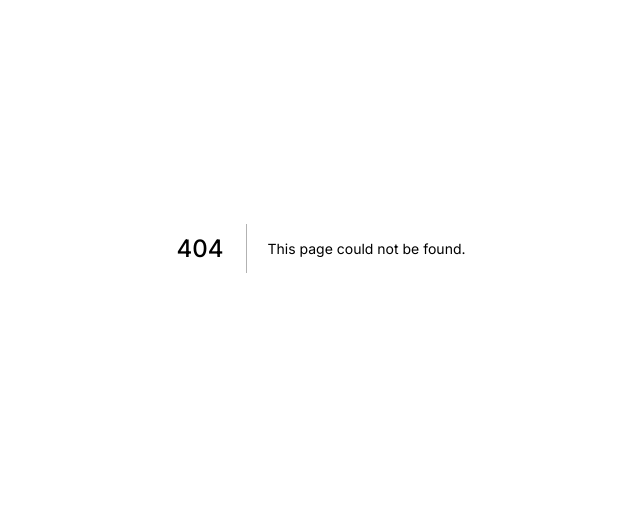
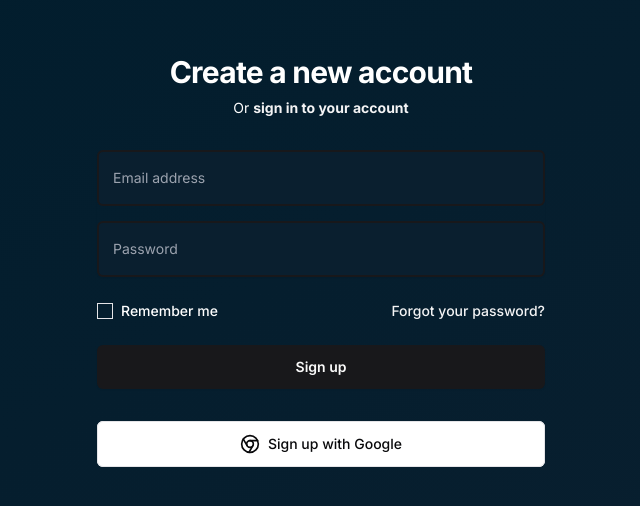
Before and after one commit to JacTBB/Code-Overflow-Hackathon-2024, a Next.js app: page /signup in a window 1280 px wide. Before the commit this address had no page. Shown: the part 152-658 px from the top of the page, without its empty margins (319-959 px from the left). Built offline with nearby package versions, Linux system fonts and the light colour scheme.

Commit message:
Sign up and login pages

```diff
--- /dev/null
+++ b/src/app/not-found.js
@@ -0,0 +1,14 @@
+import Link from "next/link";
+
+export default function Custom404() {
+  return (
+    <div className="flex min-h-[100dvh] flex-col items-center justify-center bg-gradient-to-br from-[#001D2D] to-[#0A1F2F] px-4 py-12 sm:px-6 lg:px-8">
+      <div className="w-full max-w-md space-y-8">
+        <h2 className="text-center text-3xl font-bold tracking-tight text-white">404: Page Not Found</h2>
+        <div className="text-md text-center text-white">
+          Click here to <Link href={"/"} className="font-extrabold">Go back to the homepage</Link>
+        </div>
+      </div>
+    </div>
+  )
+}
--- a/src/app/page.js
+++ b/src/app/page.js
@@ -1,10 +1,12 @@
 import Image from "next/image";
-import LoginComponent from "@/components/component";
-
+import LoginComponent from "@/components/login_comp";
 
 export default function Home() {
   return (
-        <LoginComponent></LoginComponent>
+    <LoginComponent />
+  );
+}
+
 // <main className="flex min-h-screen flex-col items-center justify-between p-24">
 // </main>
 //   <div className="z-10 max-w-5xl w-full items-center justify-between font-mono text-sm lg:flex">
@@ -112,5 +114,3 @@ export default function Home() {
           Instantly deploy your Next.js site to a shareable URL with Vercel.
         </p>
       </a> */
-  );
-}
--- /dev/null
+++ b/src/app/signup/page.js
@@ -0,0 +1,8 @@
+import SignUpComponent from "@/components/signup_comp";
+
+
+export default function SignUp() {
+    return (
+        <SignUpComponent />
+    )
+}
--- /dev/null
+++ b/src/components/chrome_icon.jsx
@@ -0,0 +1,23 @@
+
+export default function ChromeIcon(props) {
+  return (
+    <svg
+      {...props}
+      xmlns="http://www.w3.org/2000/svg"
+      width="24"
+      height="24"
+      viewBox="0 0 24 24"
+      fill="none"
+      stroke="currentColor"
+      strokeWidth="2"
+      strokeLinecap="round"
+      strokeLinejoin="round"
+    >
+      <circle cx="12" cy="12" r="10" />
+      <circle cx="12" cy="12" r="4" />
+      <line x1="21.17" x2="12" y1="8" y2="8" />
+      <line x1="3.95" x2="8.54" y1="6.06" y2="14" />
+      <line x1="10.88" x2="15.46" y1="21.94" y2="14" />
+    </svg>
+  )
+}
--- a/src/components/component.jsx
+++ b/src/components/login_comp.jsx
@@ -9,8 +9,10 @@ import { Input } from "@/components/ui/input"
 import { Checkbox } from "@/components/ui/checkbox"
 import { Button } from "@/components/ui/button"
 import Image from "next/image"
+import ChromeIcon from "./chrome_icon"
 
 export default function LoginComponent() {
+
   return (
     <div className="flex min-h-[100dvh] flex-col items-center justify-center bg-gradient-to-br from-[#001D2D] to-[#0A1F2F] px-4 py-12 sm:px-6 lg:px-8">
       <div className="w-full max-w-md space-y-8">
@@ -26,7 +28,7 @@ export default function LoginComponent() {
           <h2 className="mt-6 text-center text-3xl font-bold tracking-tight text-white">Sign in to your account</h2>
           <p className="mt-2 text-center text-sm text-white">
             Or{" "}
-            <Link href="#" className="font-medium text-secondary hover:text-secondary/80" prefetch={false}>
+            <Link href="/signup" className="font-bold text-secondary hover:text-secondary/80">
               create a new account
             </Link>
           </p>
@@ -64,13 +66,13 @@ export default function LoginComponent() {
           </div>
           <div className="flex items-center justify-between">
             <div className="flex items-center">
-              <Checkbox id="remember-me" name="remember-me" />
-              <Label htmlFor="remember-me" className="ml-2 block text-sm text-white">
+              <Checkbox id="remember-me" name="remember-me" className="text-white w-4 h-4" />
+              <Label htmlFor="remember-me" className="ml-2 text-sm font-medium leading-none text-white">
                 Remember me
               </Label>
             </div>
             <div className="text-sm">
-              <Link href="#" className="font-medium text-secondary hover:text-secondary/80" prefetch={false}>
+              <Link href="/forgot" className="font-medium text-secondary hover:text-secondary/80" prefetch={false}>
                 Forgot your password?
               </Link>
             </div>
@@ -97,26 +99,3 @@ export default function LoginComponent() {
     </div>
   )
 }
-
-function ChromeIcon(props) {
-  return (
-    <svg
-      {...props}
-      xmlns="http://www.w3.org/2000/svg"
-      width="24"
-      height="24"
-      viewBox="0 0 24 24"
-      fill="none"
-      stroke="currentColor"
-      strokeWidth="2"
-      strokeLinecap="round"
-      strokeLinejoin="round"
-    >
-      <circle cx="12" cy="12" r="10" />
-      <circle cx="12" cy="12" r="4" />
-      <line x1="21.17" x2="12" y1="8" y2="8" />
-      <line x1="3.95" x2="8.54" y1="6.06" y2="14" />
-      <line x1="10.88" x2="15.46" y1="21.94" y2="14" />
-    </svg>
-  )
-}
--- /dev/null
+++ b/src/components/signup_comp.jsx
@@ -0,0 +1,95 @@
+import Link from "next/link"
+import { Label } from "@/components/ui/label"
+import { Input } from "@/components/ui/input"
+import { Checkbox } from "@/components/ui/checkbox"
+import { Button } from "@/components/ui/button"
+import ChromeIcon from "./chrome_icon"
+
+
+export default function SignUpComponent() {
+    return (
+        <div className="flex min-h-[100dvh] flex-col items-center justify-center bg-gradient-to-br from-[#001D2D] to-[#0A1F2F] px-4 py-12 sm:px-6 lg:px-8">
+            <div className="w-full max-w-md space-y-8">
+                <div>
+                    {/* <Image
+            src="/placeholder.svg"
+            alt="Acme Inc"
+            width={48}
+            height={48}
+            className="mx-auto h-12 w-auto"
+            style={{ aspectRatio: "48/48", objectFit: "cover" }}
+          /> */}
+                    <h2 className="mt-6 text-center text-3xl font-bold tracking-tight text-white">Create a new account</h2>
+                    <p className="mt-2 text-center text-sm text-white">
+                        Or{" "}
+                        <Link href="/" className="font-bold text-secondary hover:text-secondary/80">
+                            sign in to your account
+                        </Link>
+                    </p>
+                </div>
+                <form className="mt-8 space-y-6" action="#" method="POST">
+                    <div className="-space-y-px rounded-md shadow-sm">
+                        <div className="mb-4">
+                            <Label htmlFor="email" className="sr-only">
+                                Email address
+                            </Label>
+                            <Input
+                                id="email"
+                                name="email"
+                                type="email"
+                                autoComplete="email"
+                                required
+                                className="relative block w-full rounded-t-md border-0 py-4 px-4 text-white bg-[#0A1F2F] ring-2 ring-inset ring-primary focus:z-10 focus:ring-2 focus:ring-primary sm:text-sm sm:leading-6"
+                                placeholder="Email address"
+                            />
+                        </div>
+                        <div className="mb-4">
+                            <Label htmlFor="password" className="sr-only">
+                                Password
+                            </Label>
+                            <Input
+                                id="password"
+                                name="password"
+                                type="password"
+                                autoComplete="current-password"
+                                required
+                                className="relative block w-full rounded-b-md border-0 py-4 px-4 text-white bg-[#0A1F2F] ring-2 ring-inset ring-primary focus:z-10 focus:ring-2 focus:ring-primary sm:text-sm sm:leading-6"
+                                placeholder="Password"
+                            />
+                        </div>
+                    </div>
+                    <div className="flex items-center justify-between">
+                        <div className="flex items-center">
+                            <Checkbox id="remember-me" name="remember-me" className="text-white w-4 h-4" />
+                            <Label htmlFor="remember-me" className="ml-2 text-sm font-medium leading-none text-white">
+                                Remember me
+                            </Label>
+                        </div>
+                        <div className="text-sm">
+                            <Link href="/forgot" className="font-medium text-secondary hover:text-secondary/80" prefetch={false}>
+                                Forgot your password?
+                            </Link>
+                        </div>
+                    </div>
+                    <div>
+                        <Button
+                            type="submit"
+                            className="group relative flex w-full justify-center rounded-md bg-primary py-3 px-4 text-sm font-semibold text-primary-foreground shadow-sm hover:bg-primary/90 focus-visible:outline focus-visible:outline-2 focus-visible:outline-offset-2 focus-visible:outline-primary"
+                            href="/signup"
+                        >
+                            Sign up
+                        </Button>
+                    </div>
+                </form>
+                <Link className="flex bg-white rounded-md" href="/signinGoogle">
+                    <Button variant="outline" className="w-full py-3 flex items-center justify-center">
+                        <ChromeIcon className="mr-2 h-5 w-5" />
+                        <div>
+                            Sign up with Google
+                        </div>
+                    </Button>
+                </Link>
+            </div>
+        </div>
+    )
+}
--- a/tailwind.config.js
+++ b/tailwind.config.js
@@ -4,7 +4,7 @@ import { fontFamily } from "tailwindcss/defaultTheme";
 module.exports = {
   content: [
     "./src/app/**/*.{html,js,jsx}",
-    "./src/components/**/*.{html,js,jsx}",
+    "./src/components/**/*.{html,js,jsx}"
   ],
   theme: {
     extend: {
```
Also changed, not shown: 1 other file (tests, documents, lock files or other folders). Lines whose indentation alone changed are shown as unchanged.
